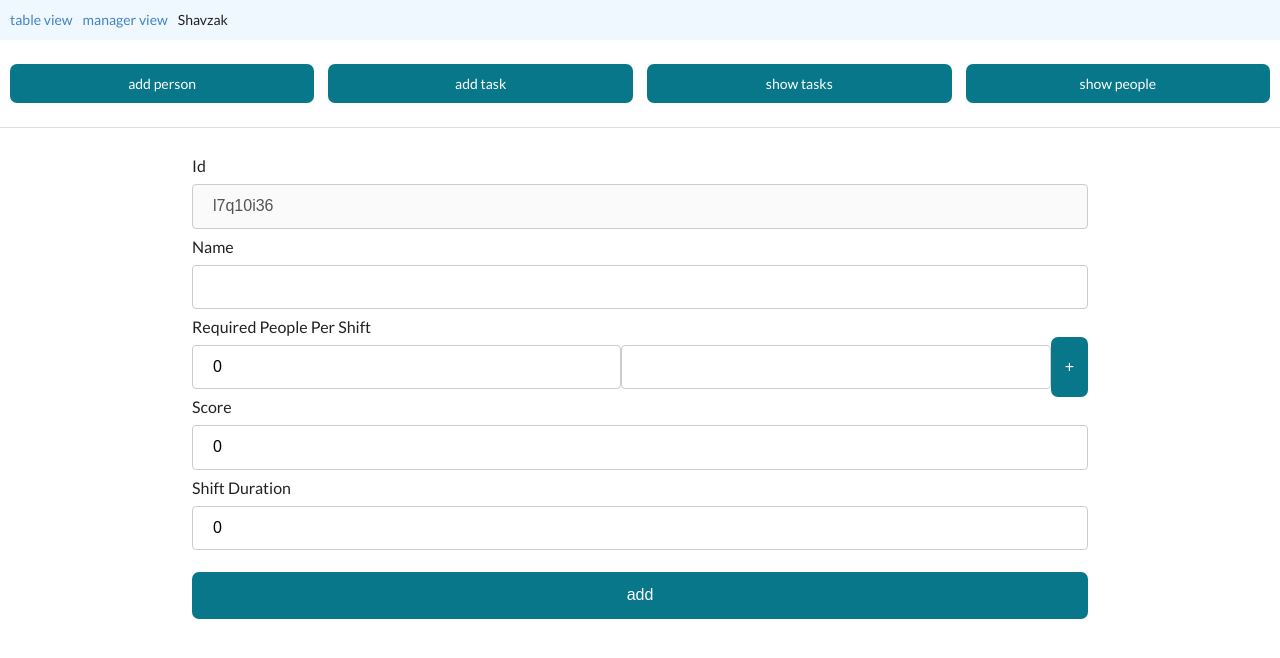
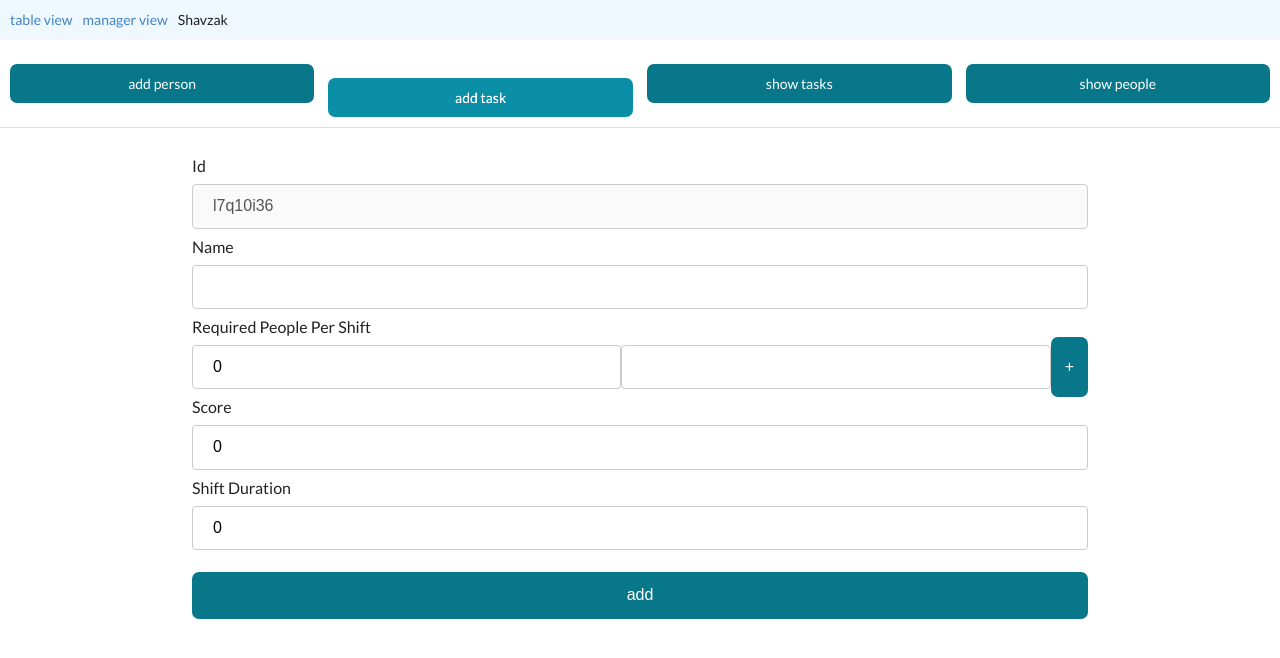
Before and after one commit to yuval-herman/shavazak, a React (Create React App) app in the folder client/: page /tablemanager/addtask in a window 1280 px wide. Shown: the top 658 px of the page. Built offline with nearby package versions, Linux system fonts and the light colour scheme.

Commit message:
made it clearer what page you are on in tableManager

```diff
--- a/client/src/components/TableManager/TableManager.module.scss
+++ b/client/src/components/TableManager/TableManager.module.scss
@@ -16,5 +16,9 @@
 	a {
 		@extend %button;
 		padding: 0.7rem;
+		&.activeLink {
+			filter: brightness(120%);
+			translate: 0 1rem;
+		}
 	}
 }
--- a/client/src/components/TableManager/TableManager.tsx
+++ b/client/src/components/TableManager/TableManager.tsx
@@ -1,4 +1,4 @@
-import { Link, Outlet } from "react-router-dom";
+import { Link, NavLink, Outlet } from "react-router-dom";
 import { MainNavbar } from "../MainNavbar/MainNavbar";
 import style from "./TableManager.module.scss";
 
@@ -8,10 +8,30 @@ function TableManager() {
 			<MainNavbar />
 			<div className={style.main}>
 				<nav className={style.navbar}>
-					<Link to={"addperson"}>add person</Link>
-					<Link to={"addtask"}>add task</Link>
-					<Link to={"viewtasks"}>show tasks</Link>
-					<Link to={"viewpeople"}>show people</Link>
+					<NavLink
+						className={({ isActive }) => (isActive ? style.activeLink : "")}
+						to={"addperson"}
+					>
+						add person
+					</NavLink>
+					<NavLink
+						className={({ isActive }) => (isActive ? style.activeLink : "")}
+						to={"addtask"}
+					>
+						add task
+					</NavLink>
+					<NavLink
+						className={({ isActive }) => (isActive ? style.activeLink : "")}
+						to={"viewtasks"}
+					>
+						show tasks
+					</NavLink>
+					<NavLink
+						className={({ isActive }) => (isActive ? style.activeLink : "")}
+						to={"viewpeople"}
+					>
+						show people
+					</NavLink>
 				</nav>
 				<Outlet />
 			</div>
```
